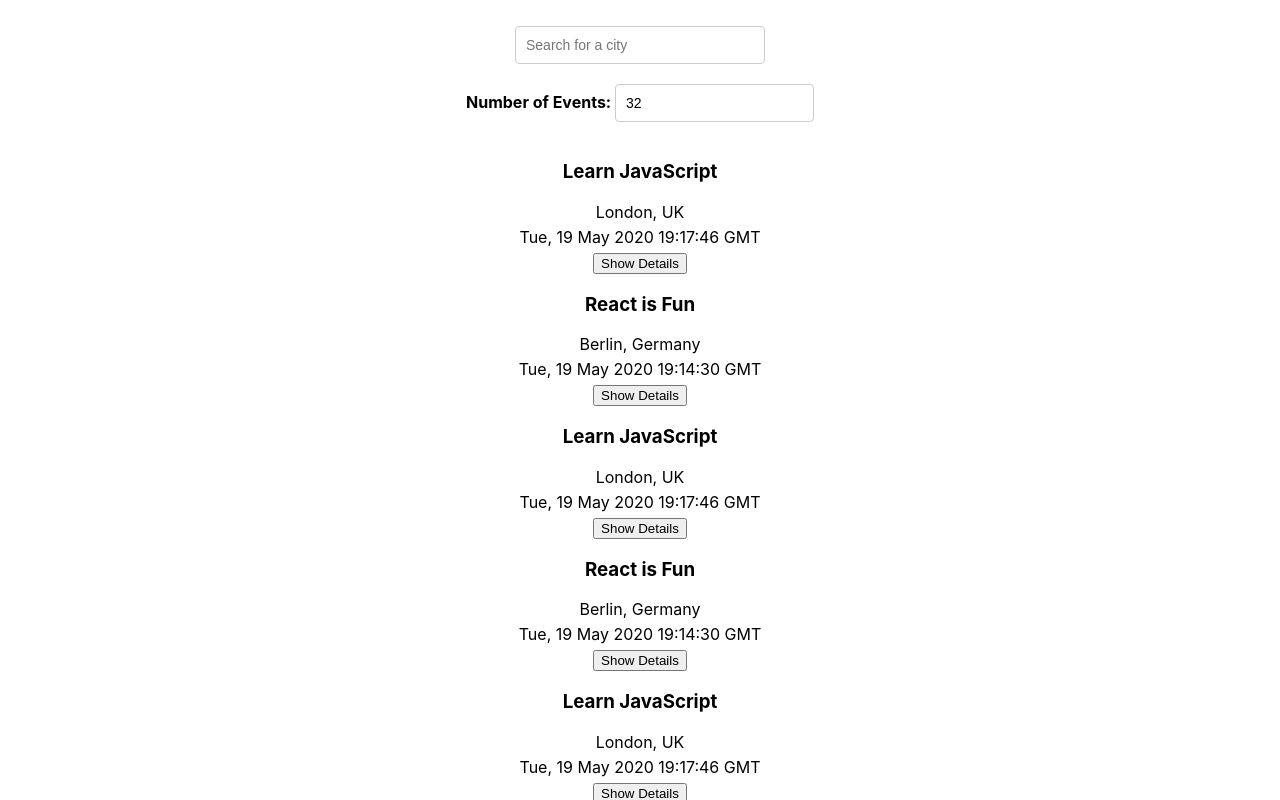
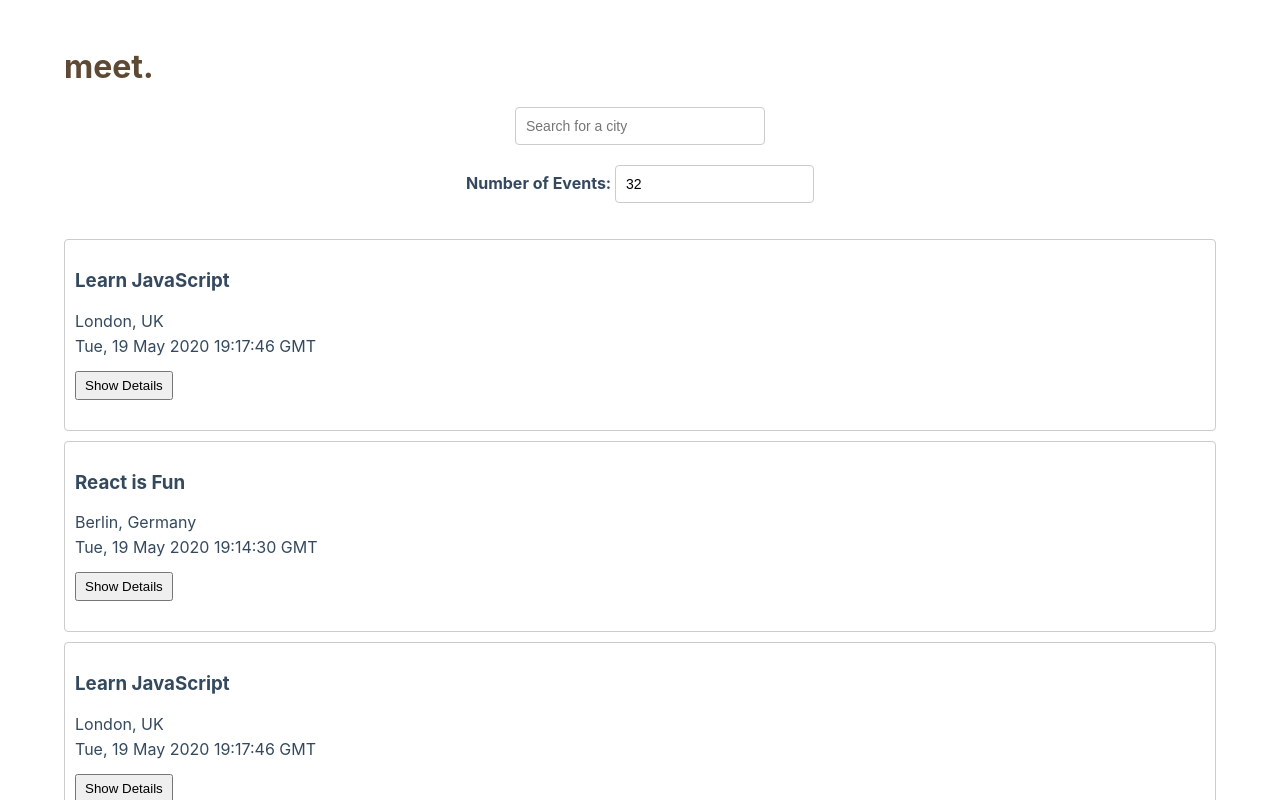
Before and after one commit to joannawongww/meet, a React (Create React App) app: page / in a window 1280 px wide. Shown: the top 800 px of the page. Built offline with nearby package versions, Linux system fonts and the light colour scheme.

Commit message:
css update

```diff
--- a/src/App.css
+++ b/src/App.css
@@ -2,10 +2,16 @@
 .App {
   text-align: center;
   padding: 2% 5%;
+  color: #34495e;
 }
 
 .App * {
   box-sizing: border-box;
+}
+
+.title {
+  text-align: left;
+  color: #5e4934;
 }
 
 ul {
@@ -69,7 +75,7 @@ input[type="number"] {
 }
 
 .event {
-  padding: 10px 10px 35px;
+  padding: 10px 10px 20px;
   margin-bottom: 10px;
   text-align: left;
   border: 1px solid #ccc;
@@ -78,11 +84,9 @@ input[type="number"] {
 }
 
 .details-btn {
-  position: absolute;
+  margin: 10px 0px;
   right: 5px;
-  bottom: 5px;
   padding: 5px 8px;
-  border-radius: 4px;
   outline: none;
   cursor: pointer;
 }
--- a/src/App.js
+++ b/src/App.js
@@ -32,6 +32,7 @@ function App() {
 
   return (
     <div className="App">
+       <h1 className="title">meet.</h1>
       <CitySearch allLocations={allLocations} setCurrentCity={setCurrentCity} />
       <NumberOfEvents setCurrentNOE={setCurrentNOE}/>
       <EventList events={events}/>
--- a/src/components/Event.js
+++ b/src/components/Event.js
@@ -4,11 +4,11 @@ const Event = ({ event }) => {
    const [showDetails, setShowDetails] = useState(false);
 
     return (
-        <li>
+        <li className="event">
             <h3>{event.summary}</h3>
             <p>{event.location}</p>
             <p>{new Date(event.created).toUTCString()}</p>
-            <button
+            <button className="details-btn"
             onClick = { () => {
                 setShowDetails(!showDetails);
             }}
```
